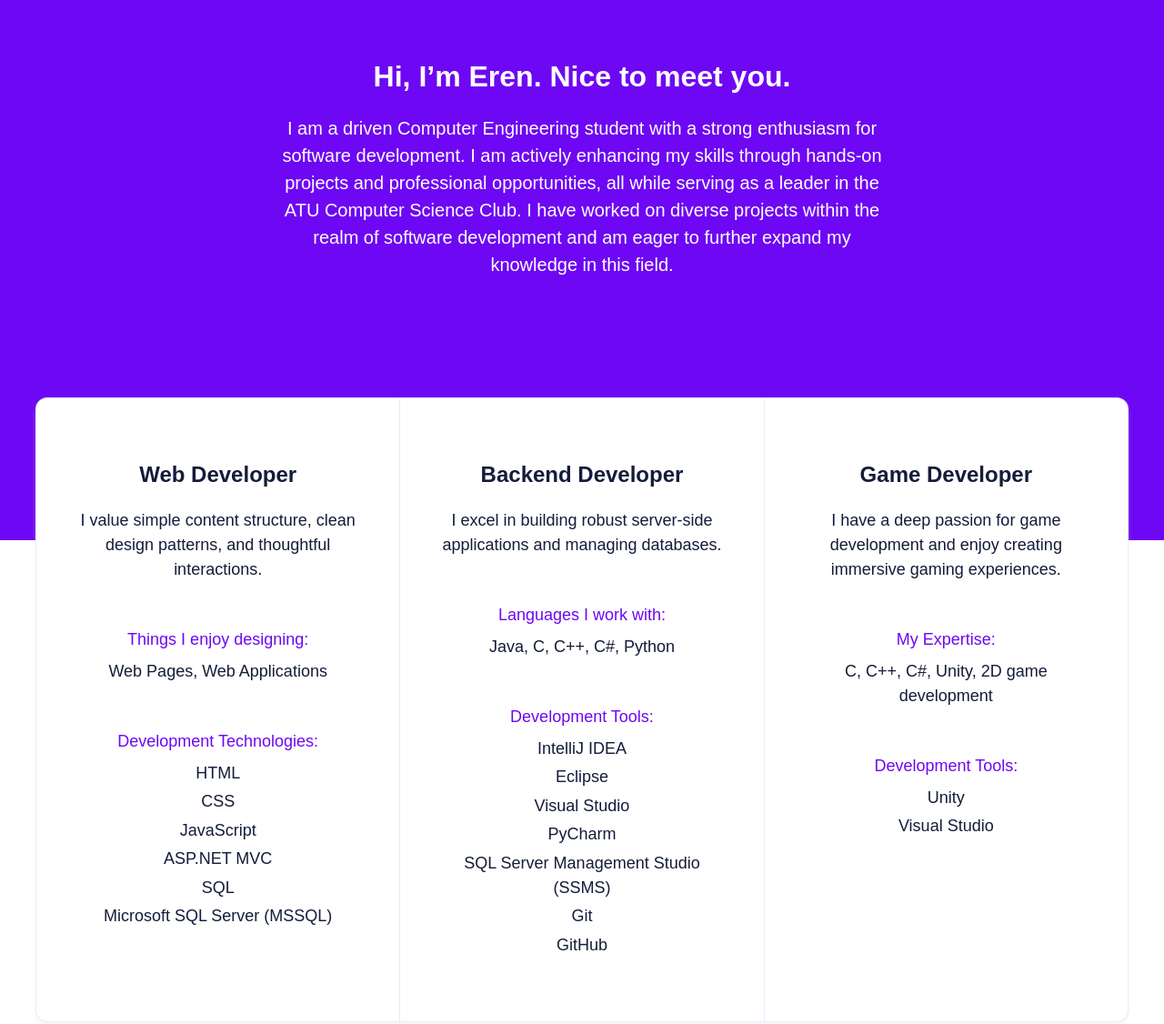
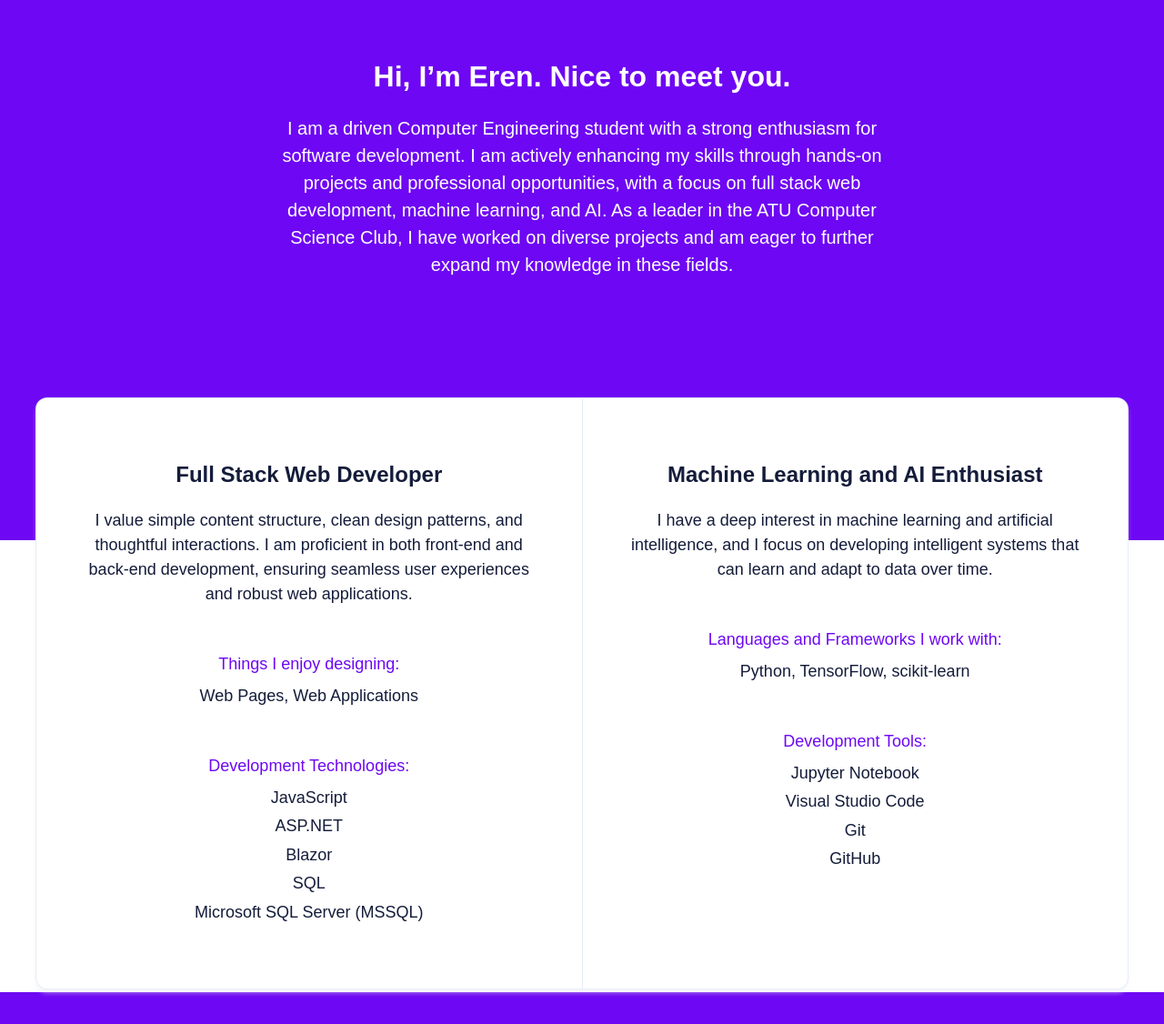
Before and after one commit to ErenKaradeniz0/ErenKaradeniz0.github.io, a plain HTML site: page index.html in a window 1280 px wide. Shown: the part 960-2086 px from the top of the page at 91% size. Drawn offline with Linux system fonts and the light colour scheme; a web font is replaced by a local one.

Commit message:
Update From 2025 March

```diff
--- a/index.html
+++ b/index.html
@@ -207,11 +207,10 @@
         <div class="column is-three-fifths">
           <h1 class="title is-spaced is-size-3-desktop is-size-4-mobile">Hi, I’m Eren. Nice to meet you.</h1>
           <h2 class="subtitle is-size-5-desktop has-text-weight-normal">I am a driven Computer Engineering student with
-            a strong enthusiasm for software development.
-            I am actively enhancing my skills through hands-on projects and professional opportunities, all while
-            serving as a leader in the ATU Computer Science Club.
-            I have worked on diverse projects within the realm of software development and am eager to further expand my
-            knowledge in this field.</h2>
+            a strong enthusiasm for software development. I am actively enhancing my skills through hands-on projects
+            and professional opportunities, with a focus on full stack web development, machine learning, and AI. As a
+            leader in the ATU Computer Science Club, I have worked on diverse projects and am eager to further expand my
+            knowledge in these fields.</h2>
         </div>
       </div>
     </div>
@@ -222,47 +221,33 @@
         <div class="content">
           <div class="columns is-centered">
             <div class="column">
-              <h1 class="title is-size-4 is-spaced">Web Developer</h1>
-              <p>I value simple content structure, clean design patterns, and thoughtful interactions.</p>
+              <h1 class="title is-size-4 is-spaced">Full Stack Web Developer</h1>
+              <p>I value simple content structure, clean design patterns, and thoughtful interactions. I am proficient
+                in both front-end and back-end development, ensuring seamless user experiences and robust web
+                applications.</p>
               <p class="list-title has-text-primary has-text-weight-normal">Things I enjoy designing:</p>
               <p>Web Pages, Web Applications</p>
               <p class="list-title has-text-primary has-text-weight-normal">Development Technologies:</p>
               <ul>
-                <li>HTML</li>
-                <li>CSS</li>
                 <li>JavaScript</li>
-                <li>ASP.NET MVC</li>
+                <li>ASP.NET</li>
+                <li>Blazor</li>
                 <li>SQL</li>
                 <li>Microsoft SQL Server (MSSQL)</li>
               </ul>
-
             </div>
             <div class="column">
-              <h1 class="title is-size-4 is-spaced">Backend Developer</h1>
-              <p>I excel in building robust server-side applications and managing databases.</p>
-              <p class="list-title has-text-primary has-text-weight-normal">Languages I work with:</p>
-              <p>Java, C, C++, C#, Python</p>
+              <h1 class="title is-size-4 is-spaced">Machine Learning and AI Enthusiast</h1>
+              <p>I have a deep interest in machine learning and artificial intelligence, and I focus on developing
+                intelligent systems that can learn and adapt to data over time.</p>
+              <p class="list-title has-text-primary has-text-weight-normal">Languages and Frameworks I work with:</p>
+              <p>Python, TensorFlow, scikit-learn</p>
               <p class="list-title has-text-primary has-text-weight-normal">Development Tools:</p>
               <ul>
-                <li>IntelliJ IDEA</li>
-                <li>Eclipse</li>
-                <li>Visual Studio</li>
-                <li>PyCharm</li>
-                <li>SQL Server Management Studio (SSMS)</li>
+                <li>Jupyter Notebook</li>
+                <li>Visual Studio Code</li>
                 <li>Git</li>
                 <li>GitHub</li>
-              </ul>
-            </div>
-            <div class="column">
-              <h1 class="title is-size-4 is-spaced">Game Developer</h1>
-              <p>I have a deep passion for game development and enjoy creating immersive gaming experiences.</p>
-              <p class="list-title has-text-primary has-text-weight-normal">My Expertise:</p>
-              <p>C, C++, C#, Unity, 2D game development</p>
-              <p class="list-title has-text-primary has-text-weight-normal">Development Tools:</p>
-              <ul>
-                <li>Unity</li>
-                <li>Visual Studio</li>
-              </ul>
               </ul>
             </div>
           </div>
@@ -277,24 +262,32 @@
         <p class="field">
           <a class="button is-medium" href="https://www.linkedin.com/in/eren-karadeniz/" target="_blank">
             <span class="icon is-small">
-              <svg class="svg-inline--fa fa-linkedin-in fa-fw" aria-hidden="true" focusable="false" data-prefix="fab" data-icon="linkedin-in" role="img" xmlns="http://www.w3.org/2000/svg" viewBox="0 0 448 512" data-fa-i2svg="">
-                <path fill="currentColor" d="M100.28 448H7.4V148.9h92.88zM53.79 108.1C24.09 108.1 0 83.5 0 53.8a53.79 53.79 0 0 1 107.58 0c0 29.7-24.1 54.3-53.79 54.3zM447.9 448h-92.68V302.4c0-34.7-.7-79.2-48.29-79.2-48.29 0-55.69 37.7-55.69 76.7V448h-92.78V148.9h89.08v40.8h1.3c12.4-23.5 42.69-48.3 87.88-48.3 94 0 111.28 61.9 111.28 142.3V448z">
+              <svg class="svg-inline--fa fa-linkedin-in fa-fw" aria-hidden="true" focusable="false" data-prefix="fab"
+                data-icon="linkedin-in" role="img" xmlns="http://www.w3.org/2000/svg" viewBox="0 0 448 512"
+                data-fa-i2svg="">
+                <path fill="currentColor"
+                  d="M100.28 448H7.4V148.9h92.88zM53.79 108.1C24.09 108.1 0 83.5 0 53.8a53.79 53.79 0 0 1 107.58 0c0 29.7-24.1 54.3-53.79 54.3zM447.9 448h-92.68V302.4c0-34.7-.7-79.2-48.29-79.2-48.29 0-55.69 37.7-55.69 76.7V448h-92.78V148.9h89.08v40.8h1.3c12.4-23.5 42.69-48.3 87.88-48.3 94 0 111.28 61.9 111.28 142.3V448z">
                 </path>
               </svg><!-- <i class="fab fa-linkedin-in fa-fw"></i> -->
             </span>
           </a>
           <a class="button is-medium" href="https://github.com/ErenKaradeniz0" target="_blank">
             <span class="icon is-small">
-              <svg class="svg-inline--fa fa-github fa-fw" aria-hidden="true" focusable="false" data-prefix="fab" data-icon="github" role="img" xmlns="http://www.w3.org/2000/svg" viewBox="0 0 496 512" data-fa-i2svg="">
-                <path fill="currentColor" d="M248 0C111 0 0 111 0 248c0 110.2 71 203.5 169.5 236.2 12.4 2.3 17-5.4 17-12V456c-69.8 15.2-84-33.6-84-33.6-11.4-29.1-27.8-36.8-27.8-36.8-22.8-15.6 1.7-15.3 1.7-15.3 25.2 1.8 38.5 25.8 38.5 25.8 22.4 38.4 58.8 27.3 73.2 20.8 2.2-16.2 8.7-27.3 15.9-33.6-55.6-6.3-114.2-27.8-114.2-123.7 0-27.4 9.8-49.9 25.8-67.4-2.6-6.4-11.2-32 2.4-66.6 0 0 21.2-6.8 69.5 25.7a241.19 241.19 0 0 1 126.9 0C385 80.5 406.2 87.3 406 87.3c13.6 34.6 5 60.2 2.5 66.6 16 17.6 25.6 40.1 25.6 67.4 0 96.2-58.7 117.4-114.4 123.6 9 7.8 17 23.2 17 46.6 0 33.7.3 60.8.3 69.1 0 6.7 4.5 14.6 17.2 12C425 451.5 496 358.2 496 248 496 111 385 0 248 0z">
+              <svg class="svg-inline--fa fa-github fa-fw" aria-hidden="true" focusable="false" data-prefix="fab"
+                data-icon="github" role="img" xmlns="http://www.w3.org/2000/svg" viewBox="0 0 496 512" data-fa-i2svg="">
+                <path fill="currentColor"
+                  d="M248 0C111 0 0 111 0 248c0 110.2 71 203.5 169.5 236.2 12.4 2.3 17-5.4 17-12V456c-69.8 15.2-84-33.6-84-33.6-11.4-29.1-27.8-36.8-27.8-36.8-22.8-15.6 1.7-15.3 1.7-15.3 25.2 1.8 38.5 25.8 38.5 25.8 22.4 38.4 58.8 27.3 73.2 20.8 2.2-16.2 8.7-27.3 15.9-33.6-55.6-6.3-114.2-27.8-114.2-123.7 0-27.4 9.8-49.9 25.8-67.4-2.6-6.4-11.2-32 2.4-66.6 0 0 21.2-6.8 69.5 25.7a241.19 241.19 0 0 1 126.9 0C385 80.5 406.2 87.3 406 87.3c13.6 34.6 5 60.2 2.5 66.6 16 17.6 25.6 40.1 25.6 67.4 0 96.2-58.7 117.4-114.4 123.6 9 7.8 17 23.2 17 46.6 0 33.7.3 60.8.3 69.1 0 6.7 4.5 14.6 17.2 12C425 451.5 496 358.2 496 248 496 111 385 0 248 0z">
                 </path>
               </svg><!-- <i class="fab fa-github fa-fw"></i> -->
             </span>
           </a>
           <a class="button is-medium" href="mailto:erenkaradeniz011@gmail.com">
             <span class="icon is-small">
-              <svg class="svg-inline--fa fa-envelope fa-fw" aria-hidden="true" focusable="false" data-prefix="far" data-icon="envelope" role="img" xmlns="http://www.w3.org/2000/svg" viewBox="0 0 512 512" data-fa-i2svg="">
-                <path fill="currentColor" d="M64 112c-8.8 0-16 7.2-16 16v22.1L220.5 291.7c20.7 17 50.4 17 71.1 0L464 150.1V128c0-8.8-7.2-16-16-16H64zM48 212.2V384c0 8.8 7.2 16 16 16H448c8.8 0 16-7.2 16-16V212.2L322 328.8c-38.4 31.5-93.7 31.5-132 0L48 212.2zM0 128C0 92.7 28.7 64 64 64H448c35.3 0 64 28.7 64 64V384c0 35.3-28.7 64-64 64H64c-35.3 0-64-28.7-64-64V128z">
+              <svg class="svg-inline--fa fa-envelope fa-fw" aria-hidden="true" focusable="false" data-prefix="far"
+                data-icon="envelope" role="img" xmlns="http://www.w3.org/2000/svg" viewBox="0 0 512 512"
+                data-fa-i2svg="">
+                <path fill="currentColor"
+                  d="M64 112c-8.8 0-16 7.2-16 16v22.1L220.5 291.7c20.7 17 50.4 17 71.1 0L464 150.1V128c0-8.8-7.2-16-16-16H64zM48 212.2V384c0 8.8 7.2 16 16 16H448c8.8 0 16-7.2 16-16V212.2L322 328.8c-38.4 31.5-93.7 31.5-132 0L48 212.2zM0 128C0 92.7 28.7 64 64 64H448c35.3 0 64 28.7 64 64V384c0 35.3-28.7 64-64 64H64c-35.3 0-64-28.7-64-64V128z">
                 </path>
               </svg><!-- <i class="far fa-envelope fa-fw"></i> -->
             </span>
```
Also changed, not shown: avatar.png, avatar2.png (renamed from avatar5 (2).png), avatar5.png (deleted).
